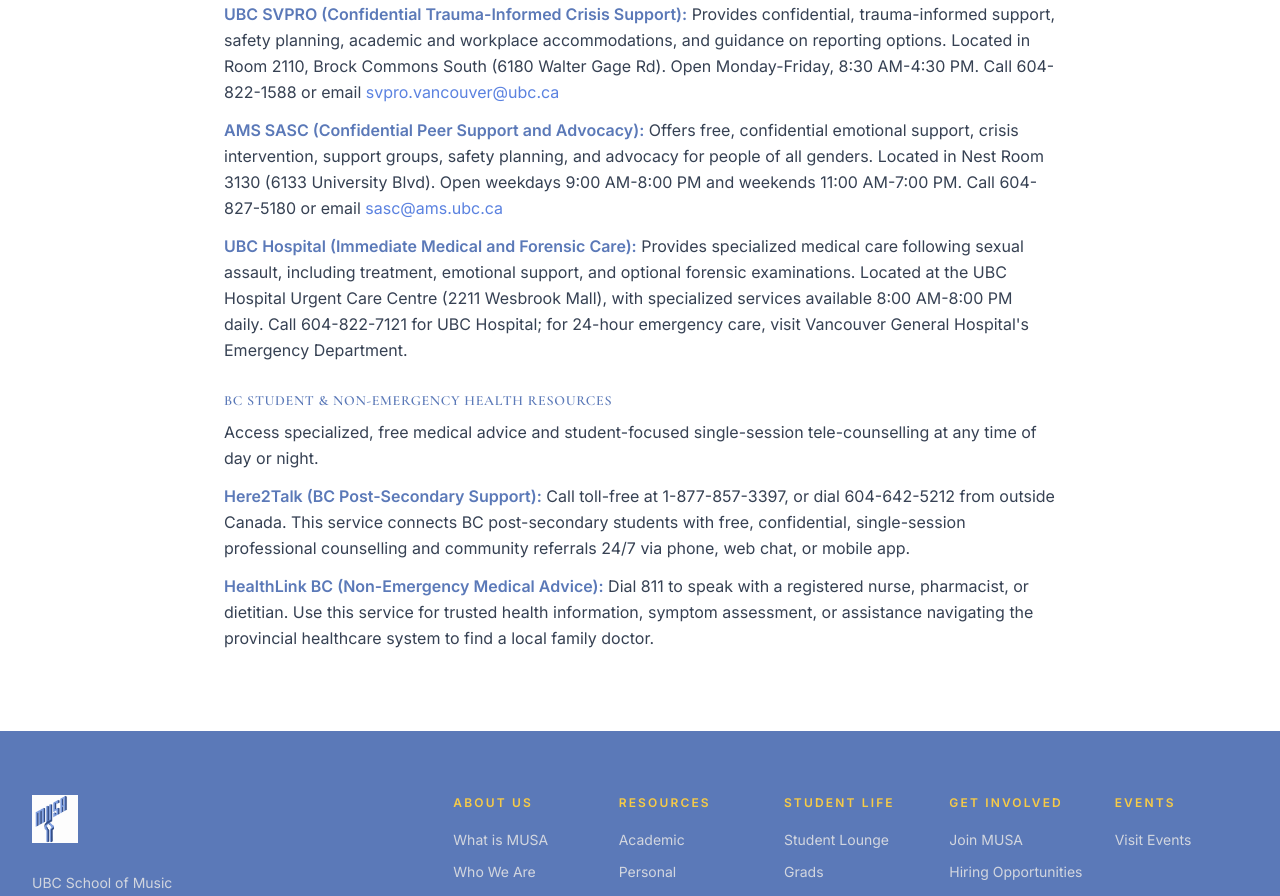
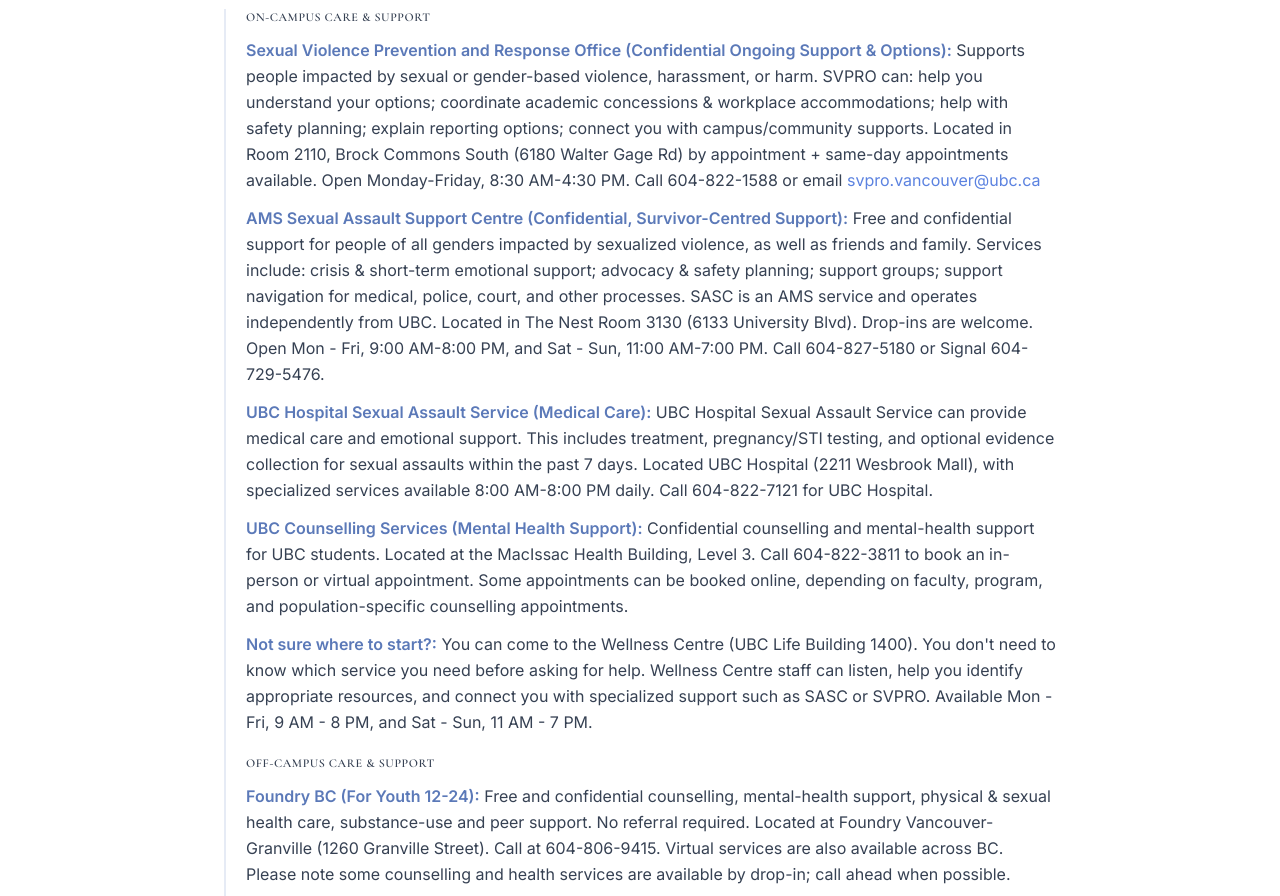
Before and after one commit to UBCMUSA/ubcmusa, a React (Vite) app: page /resources/personal in a window 1280 px wide. Shown: the part 2640-3536 px from the top of the page. Built offline with nearby package versions, Linux system fonts and the light colour scheme.

Commit message:
Personal: Added on and off campus resources for sexual violence support

```diff
--- a/src/pages/resources/Personal.jsx
+++ b/src/pages/resources/Personal.jsx
@@ -9,6 +9,14 @@ function SubHead({ children }) {
     <h3 className="mt-7 text-sm font-semibold uppercase tracking-wider text-steel">
       {children}
     </h3>
+  );
+}
+
+function SubSectionHead({ children }) {
+  return (
+    <h4 className="mt-5 text-xs font-semibold uppercase tracking-wider text-gray-700">
+      {children}
+    </h4>
   );
 }
 
@@ -138,35 +146,65 @@ export default function Personal() {
               treatment.
             </Lead>
           </ul>
+          <section className="mt-7">
             <SubHead>Sexual Misconduct and Violence Support</SubHead>
             <p className="mt-2 text-base leading-relaxed text-gray-700">
               Access resources for students affected by sexual harassment, misconduct, or violence,
-            including guidance, counselling, and assistance in acessing available campus services.
+              including guidance, counselling, and assistance in accessing available campus services.
             </p>
+            <div className="mt-4 border-l-2 border-steel/15 pl-5">
+              <SubSectionHead>On-Campus Care &amp; Support</SubSectionHead>
               <ul className="mt-3 space-y-3 text-base leading-relaxed">
-            <Lead term="UBC SVPRO (Confidential Trauma-Informed Crisis Support)">
-              Provides confidential, trauma-informed support, safety planning, academic and workplace accommodations,
-              and guidance on reporting options. Located in Room 2110, Brock Commons South (6180 Walter Gage Rd).
-              Open Monday-Friday, 8:30 AM-4:30 PM. Call 604-822-1588 or email {" "}
+                <Lead term="Sexual Violence Prevention and Response Office (Confidential Ongoing Support & Options)">
+                  Supports people impacted by sexual or gender-based violence, harassment, or harm. SVPRO can: help you understand your options;
+                  coordinate academic concessions & workplace accommodations; help with safety planning; explain reporting options; connect you with campus/community
+                  supports.
+                  Located in Room 2110, Brock Commons South (6180 Walter Gage Rd) by appointment + same-day appointments available.
+                  Open Monday-Friday, 8:30 AM-4:30 PM. Call 604-822-1588 or email{" "}
                   <a href="mailto:svpro.vancouver@ubc.ca" className="text-logo hover:text-steel">
                     svpro.vancouver@ubc.ca
-              </a>{" "}
+                  </a>
                 </Lead>
-            <Lead term="AMS SASC (Confidential Peer Support and Advocacy)">
-              Offers free, confidential emotional support, crisis intervention, support groups,
-              safety planning, and advocacy for people of all genders. Located in Nest Room 3130 (6133 University Blvd).
-              Open weekdays 9:00 AM-8:00 PM and weekends 11:00 AM-7:00 PM. Call 604-827-5180 or email {" "}
-              <a href="mailto:sasc@ams.ubc.ca" className="text-logo hover:text-steel">
-              sasc@ams.ubc.ca
-              </a>{" "}
+                <Lead term="AMS Sexual Assault Support Centre (Confidential, Survivor-Centred Support)">
+                  Free and confidential support for people of all genders impacted by sexualized violence, as well as friends and family.
+                  Services include: crisis & short-term emotional support; advocacy & safety planning; support groups; support navigation for
+                  medical, police, court, and other processes. SASC is an AMS service and operates independently from UBC.
+                  Located in The Nest Room 3130 (6133 University Blvd). Drop-ins are welcome.
+                  Open Mon - Fri, 9:00 AM-8:00 PM, and Sat - Sun, 11:00 AM-7:00 PM. Call 604-827-5180 or Signal 604-729-5476.
                 </Lead>
-            <Lead term="UBC Hospital (Immediate Medical and Forensic Care)">
-              Provides specialized medical care following sexual assault, including treatment, emotional support,
-              and optional forensic examinations. Located at the UBC Hospital Urgent Care Centre (2211 Wesbrook Mall),
-              with specialized services available 8:00 AM-8:00 PM daily. Call 604-822-7121 for UBC Hospital;
-              for 24-hour emergency care, visit Vancouver General Hospital's Emergency Department.
+                <Lead term="UBC Hospital Sexual Assault Service (Medical Care)">
+                  UBC Hospital Sexual Assault Service can provide medical care and emotional support. This includes
+                  treatment, pregnancy/STI testing, and optional evidence collection for sexual assaults within the past 7 days.
+                  Located UBC Hospital (2211 Wesbrook Mall),
+                  with specialized services available 8:00 AM-8:00 PM daily. Call 604-822-7121 for UBC Hospital.
+                </Lead>
+                <Lead term="UBC Counselling Services (Mental Health Support)">
+                  Confidential counselling and mental-health support for UBC students.
+                  Located at the MacIssac Health Building, Level 3.
+                  Call 604-822-3811 to book an in-person or virtual appointment. Some appointments can be booked online, depending on faculty, program,
+                  and population-specific counselling appointments.
+                </Lead>
+                <Lead term="Not sure where to start?">
+                  You can come to the Wellness Centre (UBC Life Building 1400). You don't need to know which service you need before asking for help.
+                  Wellness Centre staff can listen, help you identify appropriate resources, and connect you with specialized support such as SASC or SVPRO.
+                  Available Mon - Fri, 9 AM - 8 PM, and Sat - Sun, 11 AM - 7 PM.
                 </Lead>
               </ul>
+              <SubSectionHead>Off-Campus Care &amp; Support</SubSectionHead>
+              <ul className="mt-3 space-y-3 text-base leading-relaxed">
+                <Lead term="Foundry BC (For Youth 12-24)">
+                  Free and confidential counselling, mental-health support, physical & sexual health care, substance-use and peer support.
+                  No referral required. Located at Foundry Vancouver-Granville (1260 Granville Street). Call at 604-806-9415. Virtual services are also
+                  available across BC. Please note some counselling and health services are available by drop-in; call ahead when possible.
+                </Lead>
+                <Lead term="Family Services of Greater Vancouver (Long-Term Support)">
+                  Free, trauma-informed support for people impacted by violence and traume, including sexual abuse and intimate-partner/family violence.
+                  Services include trauma counselling, safety planning, emotional support, advocacy, justice-system navigation, and connections to housing, medical,
+                  and other supports. Please call at 604-731-4951. Visit FSGV's Find Help page to find the appropriate program; access requirements vary by service.
+                </Lead>
+              </ul>
+            </div>
+          </section>
           <SubHead>BC Student &amp; Non-Emergency Health Resources</SubHead>
           <p className="mt-2 text-base leading-relaxed text-gray-700">
             Access specialized, free medical advice and student-focused single-session
```
Lines whose indentation alone changed are shown as unchanged.
